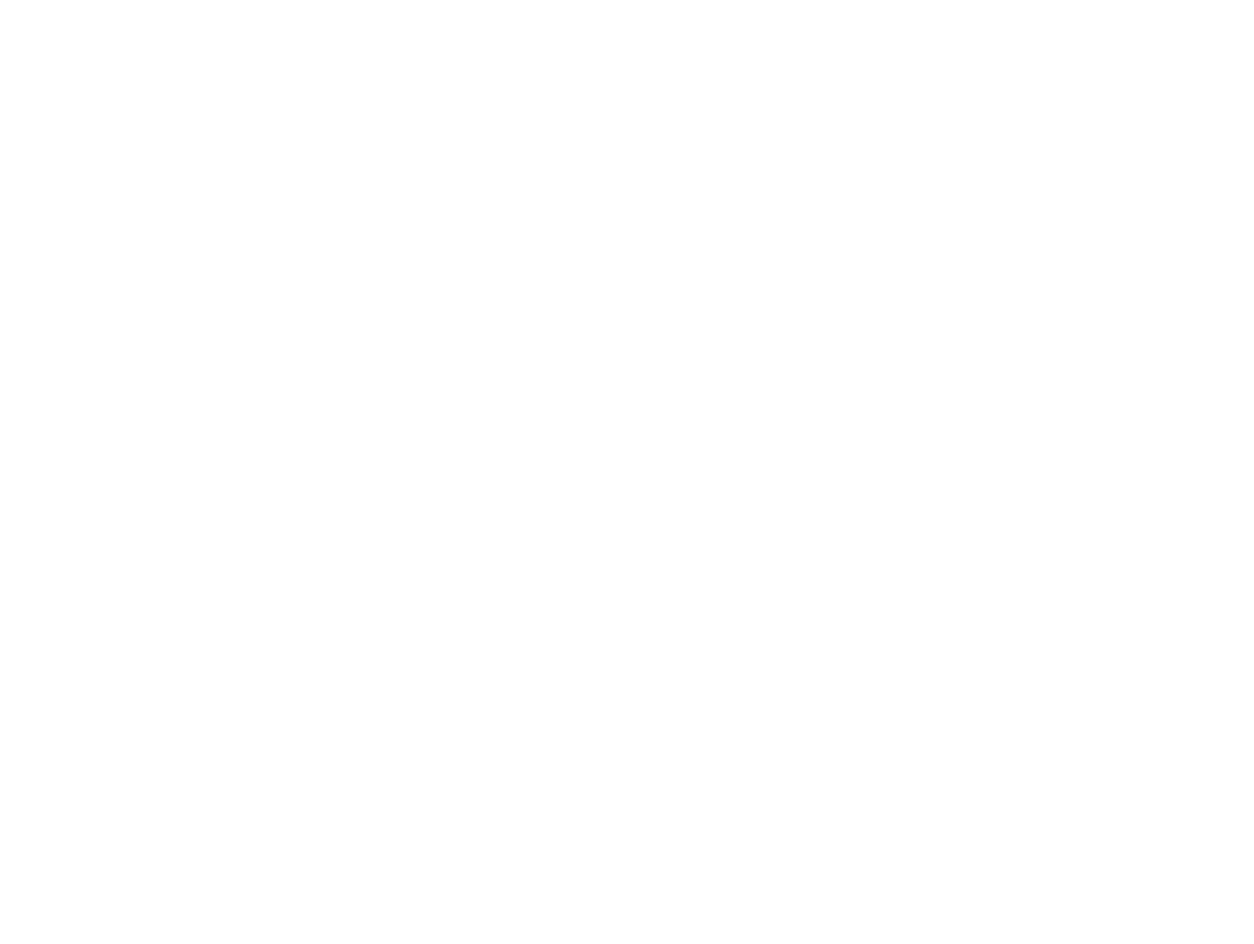
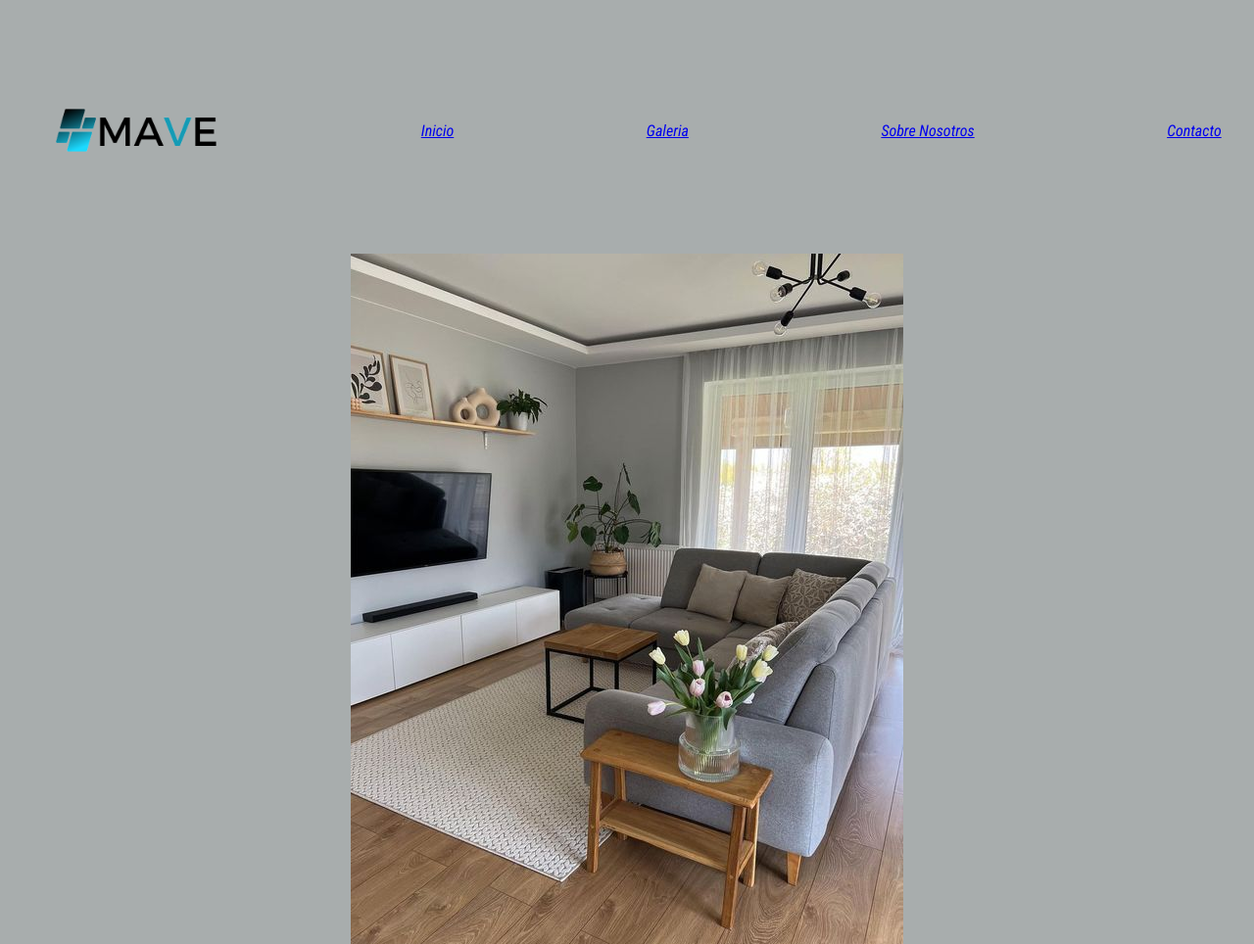
Before and after one commit to MatiasJVega/inicioresponsive, a plain HTML site: page Index.html in a window 1280 px wide. Shown: the whole page at 98% size. Before the commit the page ends 800 px from the top, so only its background shows below. Drawn offline with Linux system fonts and the light colour scheme.

Commit message:
avances de proyecto

```diff
--- a/Index.html
+++ b/Index.html
@@ -1,12 +1,30 @@
 <!DOCTYPE html>
 <html lang="es">
+
 <head>
     <meta charset="UTF-8">
     <meta name="viewport" content="width=device-width, initial-scale=1.0">
     <title>Proyecto Responsive</title>
     <link rel="stylesheet" href="./css/style.css">
 </head>
+
 <body>
+    <nav class="texto-inicial">
+        <img src="./imagenes/Logo-Mave.png" alt="Logotype" class="Logotype">
+            <a href="Index.html">Inicio</a>
+            <a href="./pages/Galeria.html">Galeria</a>
+            <a href="./pages/SobreNosotros.html">Sobre Nosotros</a>
+            <a href="./pages/Contacto.html">Contacto</a>
+        </nav>
 
-</body>
+       <div class="Living-desing-Banner">
+        <section>
+            <img src="./imagenes/living.jpg" alt="Living-desing-Banner">
+        </section>
+       </div>
+
+    </body>
+
+
+
 </html>
--- a/css/style.css
+++ b/css/style.css
@@ -0,0 +1,21 @@
+@import url('https://fonts.googleapis.com/css2?family=Roboto+Condensed:ital@1&display=swap');
+
+*{
+   background-color: rgb(168, 173, 173);
+   font-family: 'Roboto Condensed', sans-serif;
+}
+.texto-inicial{
+    padding: 2%;
+    display: flex;
+    justify-content: space-between;
+    align-items: center;
+}
+
+.Logotype{
+    height: 200px;
+}
+
+.Living-desing-Banner{
+    width: 100%;
+    text-align: center;
+}
```
Also changed, not shown: imagenes/379d7ab8fd390c4ac7d0f60778e8c7e5.jpg (added), imagenes/785fd44ae088f84512979b8d4694c92f.jpg (added), imagenes/85c7f211702b51ff46c9ab731d8fb93a.jpg (added), imagenes/9747360acca4a7f7952334e801a193fc.jpg (added), imagenes/Logo-Mave.png (added), imagenes/cca35fdc91efaac906d2758af38ff6ac.jpg (added), imagenes/d82cfb962006fdda13b79250e4fb607c.jpg (added), imagenes/d9ce2e034eabcbc3f8ea4bc264acfaa1.jpg (added), imagenes/e5c2edd87f1fe1876ea2b2936d3a4223.jpg (added), imagenes/living.jpg (added), pages/Contacto.html (added), pages/Galeria.html (added), pages/SobreNosotros.html (added), 1 other file.
